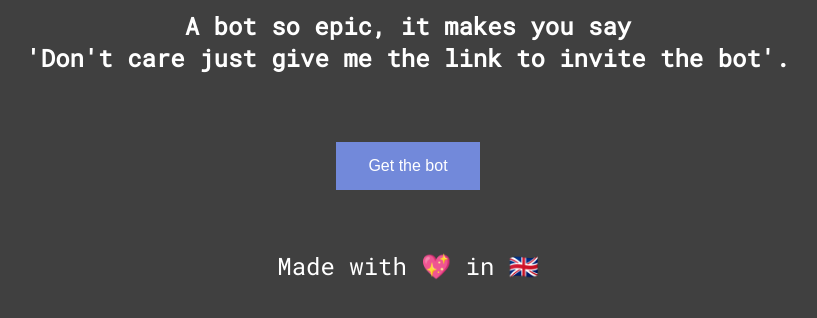
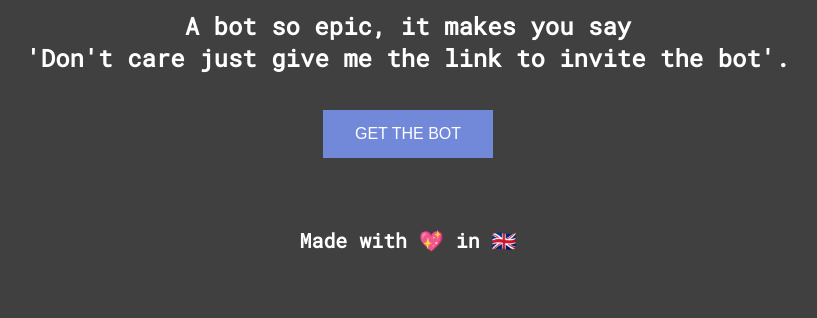
Before and after one commit to Zecradox/Firebot, a plain HTML site: page index.html in a window 1280 px wide. Shown: the part 368-686 px from the top of the page, without its empty margins (232-1049 px from the left). Drawn offline with Linux system fonts and the light colour scheme.

Commit message:
final commit hopefully
E

```diff
--- a/index.html
+++ b/index.html
@@ -33,12 +33,11 @@
     <h4 style=color:white;>
       A bot so epic, it makes you say<br>'Don't care just give me the link to invite the bot'.
     </h2>
-    <br>
-    <button onclick="location.href='https://discordapp.com/oauth2/authorize?&client_id=478722699410276355&scope=bot&permissions=8';">Get the bot</button>
+    <button onclick="location.href='https://discordapp.com/oauth2/authorize?&client_id=478722699410276355&scope=bot&permissions=8';">GET THE BOT</button>
     <br>
     <br>
-    <p style=color:white;>
+    <h5 style=color:white;>
       Made with 💖 in 🇬🇧
-    </p>
+    </h5>
   </body>
 </center>
```
